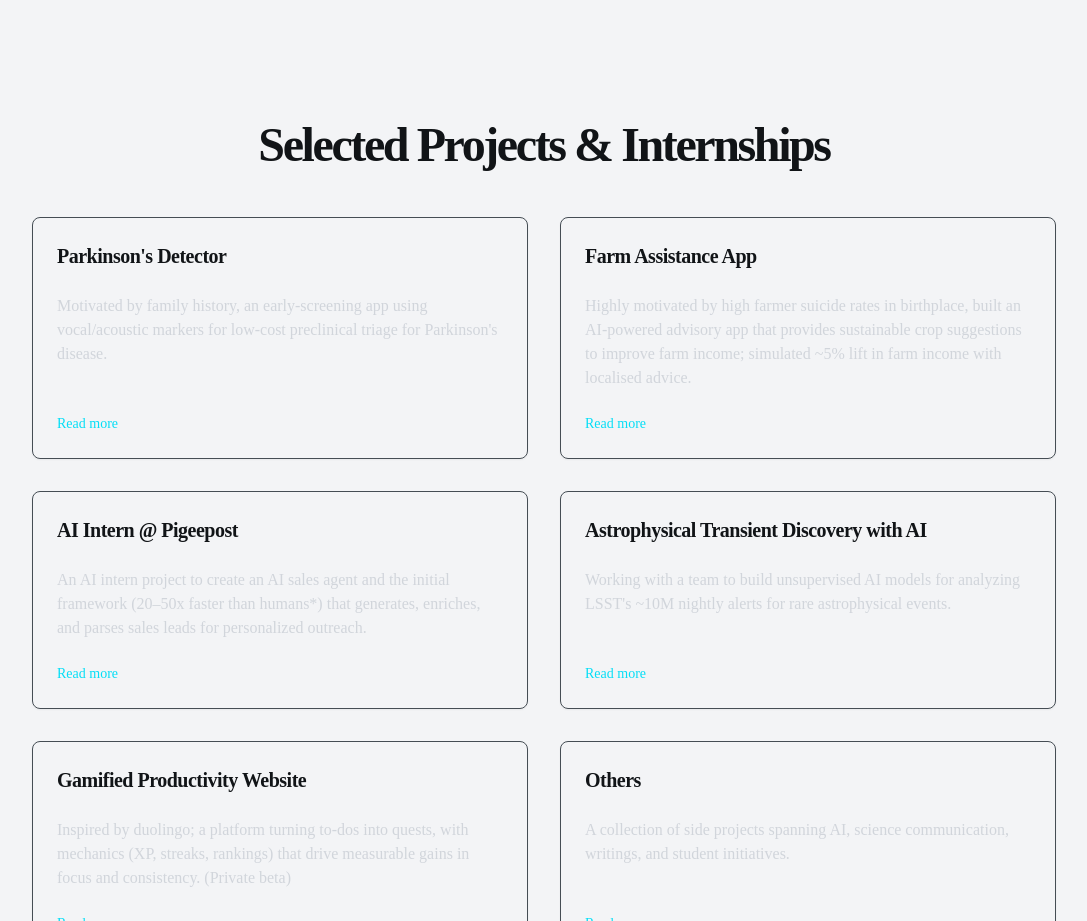
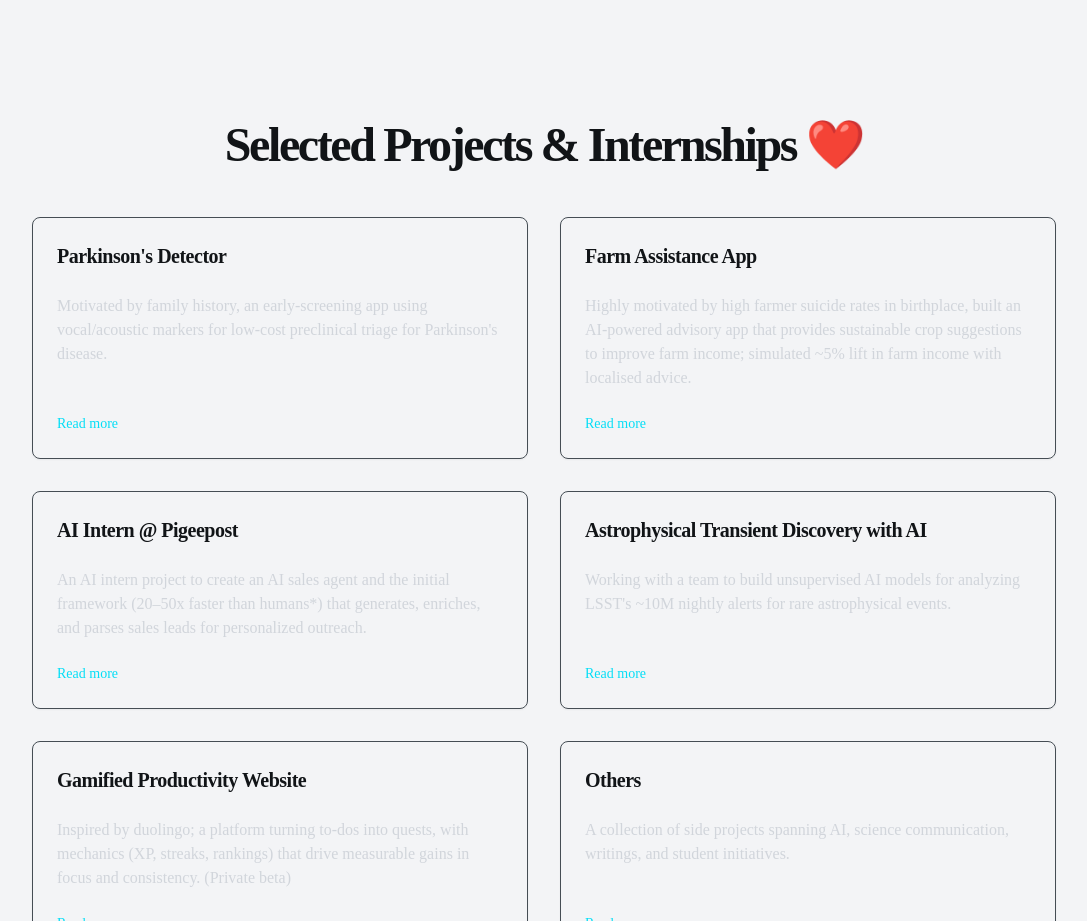
Before and after one commit to arczin/arczin.github.io, a Next.js app: page / in a window 1280 px wide. Shown: the part 2040-2961 px from the top of the page, without its empty margins (96-1183 px from the left). Built offline with nearby package versions, Linux system fonts and the light colour scheme.

Commit message:
added heart

```diff
--- a/src/components/sections/projects-section.tsx
+++ b/src/components/sections/projects-section.tsx
@@ -58,7 +58,7 @@ export function ProjectsSection() {
     <section id="projects" className="w-full py-12 md:py-24 lg:py-32 px-4 md:px-6">
       <div className="flex flex-col items-center">
         <div className="flex flex-col items-center justify-center space-y-4 text-center mb-12">
-          <h2 className="text-3xl font-bold tracking-tighter sm:text-5xl">Selected Projects & Internships</h2>
+          <h2 className="text-3xl font-bold tracking-tighter sm:text-5xl">Selected Projects & Internships ❤️</h2>
         </div>
         <div className="grid grid-cols-1 gap-8 md:grid-cols-2 lg:grid-cols-2 max-w-5xl justify-center">
           {projects.map((project, index) => (
```
